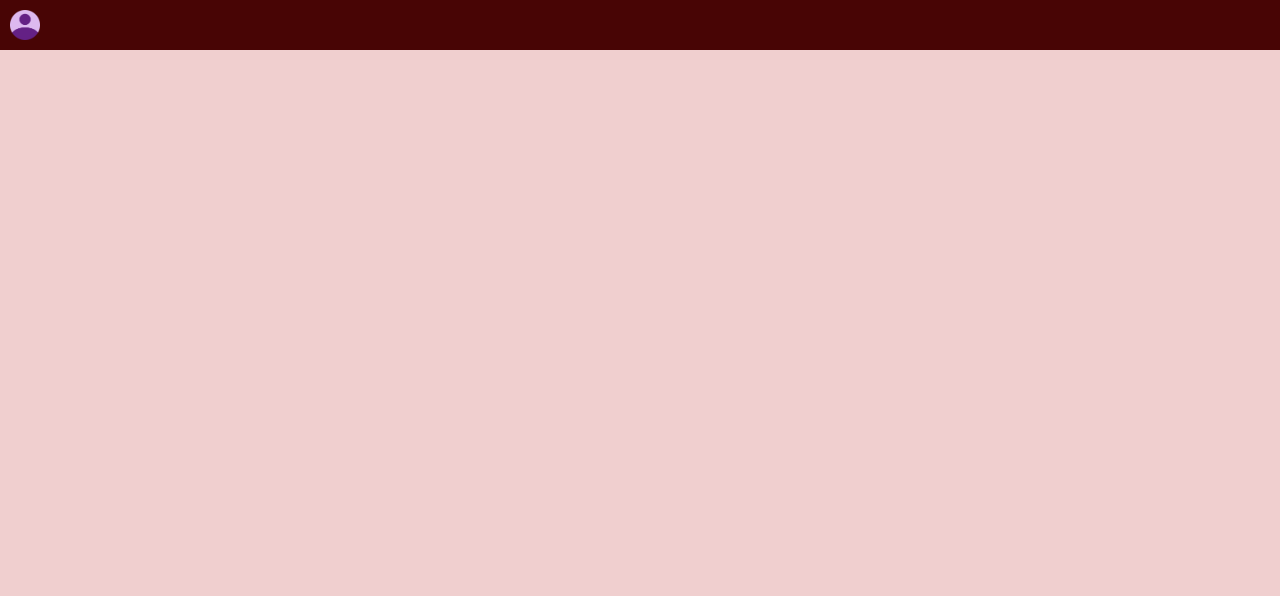
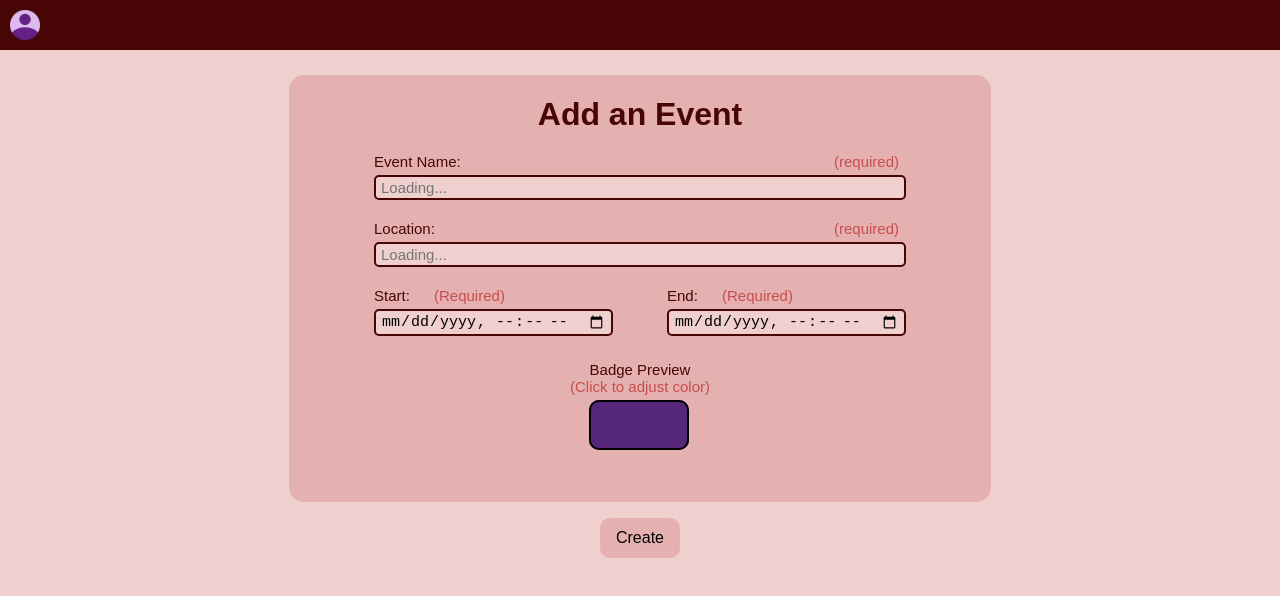
Before and after one commit to nfultz23/Hestia_FireTracker, a React (Vite) app in the folder frontend/: page /calendar/editEvent/1 in a window 1280 px wide. Shown: the top 596 px of the page. Built offline with nearby package versions, Linux system fonts and the light colour scheme; no server answers.

Commit message:
Changed
Made a quick change

```diff
--- a/frontend/src/App.jsx
+++ b/frontend/src/App.jsx
@@ -21,6 +21,7 @@ import { CertInfo } from './pages/certifications/certCreate';
 //Calendar pages
 import { WeekCalendar } from './pages/events/calendar';
 import { CreateEvent } from './pages/events/createEvent';
+import { EditEvent } from './pages/events/editEvent';
 
 //Inventory pages
 import { ViewInventory } from './pages/inventory/inventoryHome';
@@ -50,6 +51,7 @@ function App() {
 
 							<Route path="/calendar" element={<WeekCalendar />} />
 							<Route path="/calendar/addEvent" element={<CreateEvent />} />
+							<Route path="/calendar/editEvent/:eventID" element={<EditEvent />} />
 
 							<Route path="/inventory" element={<ViewInventory />} />
 							<Route path="/inventory/kits/:kitID" element={<ViewKit />} />
--- a/frontend/src/pages/events/calendar.jsx
+++ b/frontend/src/pages/events/calendar.jsx
@@ -59,7 +59,7 @@ export const WeekCalendar = () => {
 	const menuShown = {
 		backgroundColor: "#F0CFCFFF", width: 100,
 		height: 70, marginTop: 0, marginLeft: -110,
-		position: "absolute", zIndex: 5,
+		position: "absolute", zIndex: 100,
 		borderRadius: 10, border: "2px solid #480505FF"
 	}
 
@@ -163,7 +163,7 @@ export const WeekCalendar = () => {
 
 				<div style={menushown == e.id ? menuShown : menuHidden}>
 					<button
-						onClick={() => { console.log(`Editing event ${e.id}`) }}
+						onClick={() => { navigate(`/calendar/editEvent/${e.id}`); }}
 						className="event-modbtn"
 					>Edit Event</button>
 					<button
--- /dev/null
+++ b/frontend/src/pages/events/editEvent.jsx
@@ -0,0 +1,165 @@
+/*This is the code that registers events in the database
+ */
+
+import '../../styles/App.css';
+
+import { useState, useEffect } from 'react';
+import { useNavigate, useParams } from 'react-router-dom';
+
+export const EditEvent = () => {
+	const navigate = useNavigate();
+	const { eventID } = useParams();
+
+	const [chipColor, setChipColor] = useState("#56267A");
+	const [event, setEvent] = useState({
+		id: -1, title: "Loading...", location: "Loading...",
+		start: "0000-01-01 00:00", end: "0000-01-01 00:00",
+		color: "#56267A"
+	});
+
+	const storeColor = (e) => { setChipColor(e.target.value) }
+
+	const updateEvent = async (form) => {
+		form.preventDefault();
+		const formData = new FormData(form.target);
+		const formJson = Object.fromEntries(formData.entries());
+
+		const response = await fetch(`/api/events/${eventID}`, {
+			method: 'PATCH',
+			headers: { 'Content-Type': 'application/json' },
+			body: JSON.stringify({
+				"title": formJson["eventname"],
+				"location": formJson["eventloc"],
+				"start": formJson["eventstart"],
+				"end": formJson["eventend"],
+				"color": chipColor
+			})
+		});
+
+		if (!response.ok) {
+			alert("Unable to publish event");
+			return;
+		}
+
+		navigate(`/calendar`, { replace: true });
+	}
+
+	useEffect(() => {
+		const getEvent = async () => {
+			let response = await fetch(`/api/events/${eventID}`, {
+				method: 'GET',
+				headers: { 'Content-Type': 'application/json' }
+			});
+
+			if (!response.ok) {
+				alert("Error editing event...");
+				navigate('/calendar');
+				return;
+			}
+
+			response = await response.json();
+
+			setEvent(response);
+		}
+
+		getEvent();
+	}, []);
+
+	useEffect(() => {
+		setChipColor(event.color);
+	}, [event]);
+
+	return (<>
+		<form
+			className="cert-container" onSubmit={updateEvent} method="POST"
+			style={{ height: 425, marginTop: 50 }}
+		>
+			<div style={{ width: "100%", display: "flex", justifyContent: "space-around" }}>
+				<h1 className="cert-boxheader">Add an Event</h1>
+			</div>
+
+			<div className="cert-listcontainer" style={{ height: 300 }}>
+				<label className="cert-labeltext" id="cert-name">Event Name:&nbsp;
+					<em style={{
+						fontStyle: "normal", position: "absolute",
+						marginLeft: 460, color: "#C74E4EFF"
+					}}>(required)</em>
+					<input
+						name="eventname"
+						type="text"
+						className="cert-textinput"
+						placeholder={event.title} />
+				</label>
+
+				<label className="cert-labeltext" id="cert-name">Location:&nbsp;
+					<em style={{
+						fontStyle: "normal", position: "absolute",
+						marginLeft: 460, color: "#C74E4EFF"
+					}}>(required)</em>
+					<input
+						name="eventloc"
+						type="text"
+						className="cert-textinput"
+						placeholder={event.location} />
+				</label>
+
+				<div className="cert-labeltext" style={{
+					display: "flex", flexDirection: "row", justifyContent: "space-between"
+				}}>
+					<label className="event-sidelabel" id="cert-start">Start:&nbsp;
+						<em style={{
+							fontStyle: "normal", position: "absolute",
+							marginLeft: 20, color: "#C74E4EFF"
+						}}>(Required)</em><br />
+						<input name="eventstart"
+							type="datetime-local"
+							className="cert-textinput" />
+					</label>
+
+					<label className="event-sidelabel" id="cert-end">End:&nbsp;
+						<em style={{
+							fontStyle: "normal", position: "absolute",
+							marginLeft: 20, color: "#C74E4EFF"
+						}}>(Required)</em><br />
+						<input name="eventend"
+							type="datetime-local"
+							className="cert-textinput" />
+					</label>
+				</div>
+
+				<label className="cert-labeltext" id="cert-color" style={{ marginTop: 25 }}>
+					<div style={{ marginLeft: "auto", marginRight: "auto" }}>
+						Badge Preview
+					</div>
+					<em style={{
+						marginLeft: "auto", marginRight: "auto",
+						fontStyle: "normal", color: "#C74E4EFF"
+					}}>(Click to adjust color)</em>
+
+					<div
+						className="chip-preview"
+						id="chip-preview"
+						style={{
+							width: 100, height: 50, backgroundColor: chipColor,
+							display: "absolute", marginLeft: 215, marginTop: 5,
+							zIndex: 5, borderRadius: 10,
+							boxShadow: "inset 0 0 0 2px #000000FF"
+						}}
+					/>
+					<input
+						name="certcolor" type="color"
+						className="cert-colorinput"
+						onInput={storeColor} value={chipColor}
+					/>
+				</label>
+			</div>
+
+			<div style={{ display: "flex", justifyContent: "space-around", marginTop: 25 }}>
+				<input
+					type="submit" value="Create"
+					className="cert-addbtn"
+				/>
+			</div>
+		</form>
+	</>);
+}
```
Also changed, not shown: 2 other files (tests, documents, lock files or other folders).
